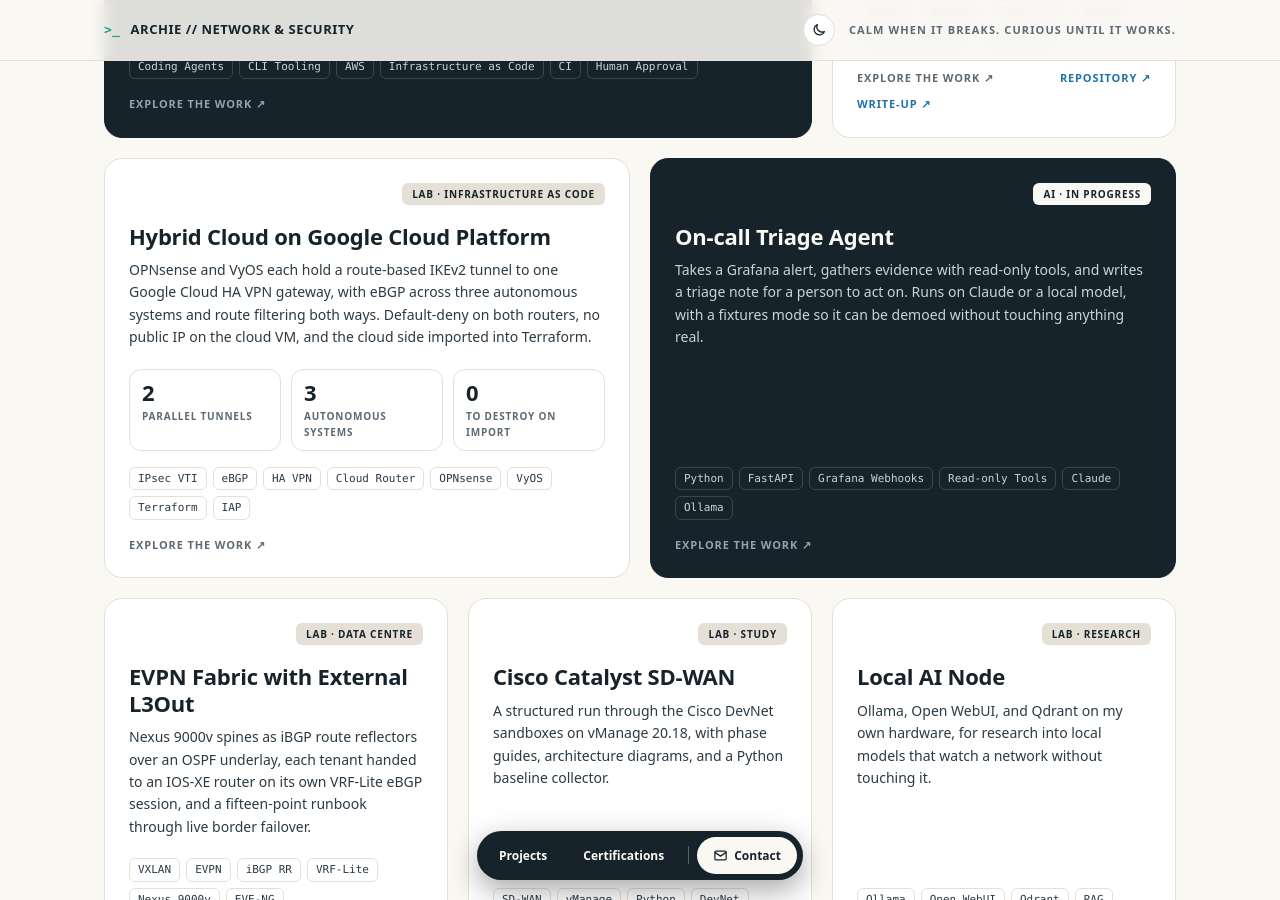
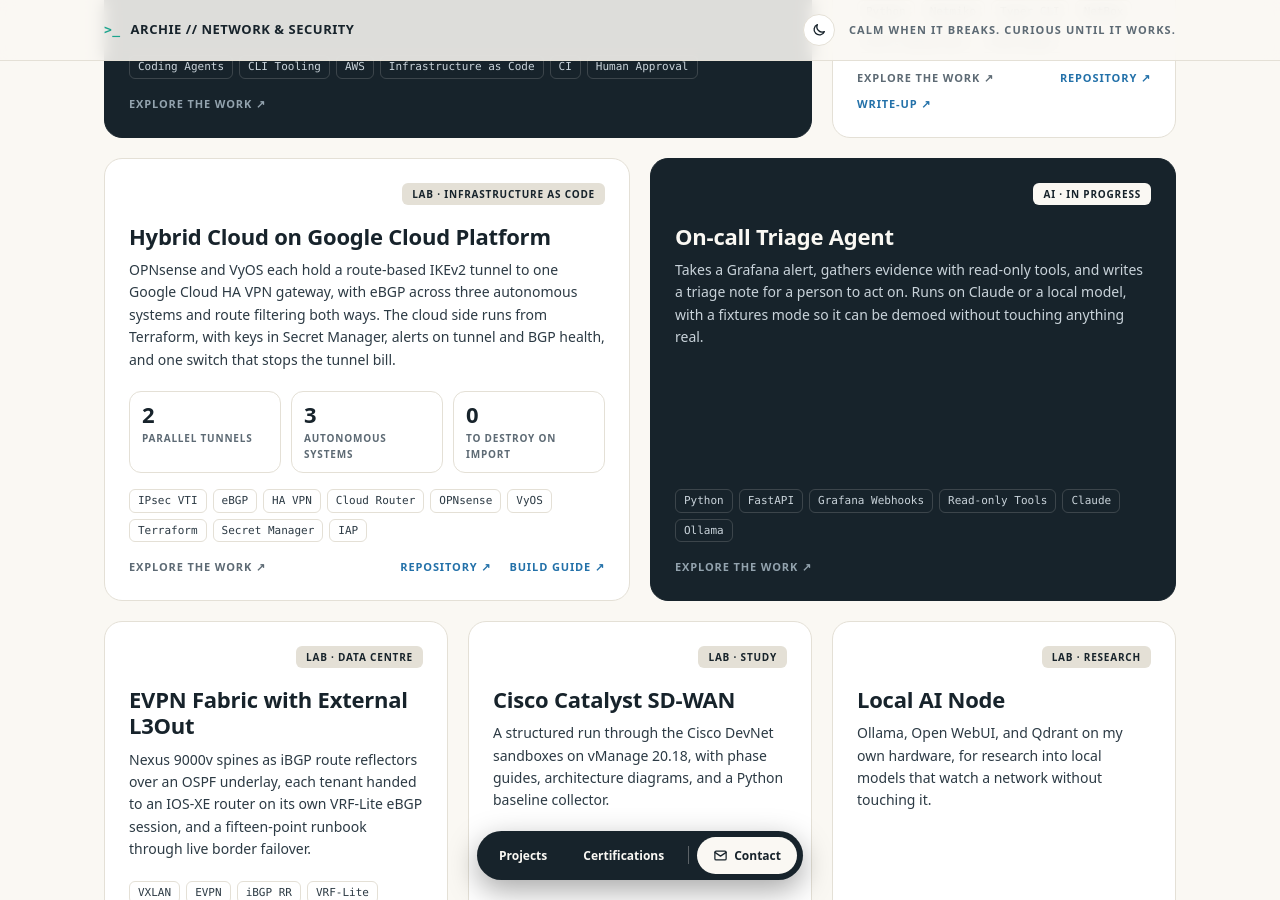
Before and after one commit to archievizt/archievizt.github.io, a Jekyll site: the page built from index.md, in a window 1280 px wide and 900 px high, scrolled down 840 px. Built offline with Jekyll 4.4.1, drawn with Linux system fonts in a browser that asks for light colours; some web fonts are replaced.

Commit message:
Hybrid Cloud Lab has been updated

```diff
--- a/_data/cv.yml
+++ b/_data/cv.yml
@@ -86,8 +86,9 @@ projects:
     kind: "Open source"
     description: "Network automation toolkit with config backup and drift detection, pre and post change validation, STIG-style compliance audits, and NetBox sync on one inventory and one Netmiko connection layer. Anything that writes is a dry run until told otherwise."
   - name: "Hybrid Cloud on Google Cloud Platform"
+    url: "https://github.com/archievizt/hybrid-cloud-lab"
     kind: "Lab"
-    description: "Route-based IKEv2 IPsec over virtual tunnel interfaces from OPNsense and VyOS, built in parallel to one Google Cloud HA VPN gateway, with eBGP across three autonomous systems and route filtering both ways. Default-deny on both routers, IKE and ESP only from the Google peer, and the cloud VM reached through Identity-Aware Proxy with no public IP. The cloud side was imported into Terraform behind a zero-destroy plan gate, with per-tunnel teardown and pre-shared keys that rotate one tunnel at a time."
+    description: "Route-based IKEv2 IPsec over virtual tunnel interfaces from OPNsense and VyOS, built in parallel to one Google Cloud HA VPN gateway, with eBGP across three autonomous systems and route filtering both ways. Default-deny on both routers, and the cloud VM reached through Identity-Aware Proxy with no public IP. The cloud side was imported into Terraform behind a zero-destroy plan gate, with pre-shared keys in Secret Manager, Cloud Monitoring alerts on tunnel and BGP health, and keyless plan-only CI."
   - name: "EVPN fabric with external L3Out"
     url: "https://github.com/archievizt/evpn-vxlan-l3out-lab"
     kind: "Lab"
@@ -114,7 +115,7 @@ skills:
   - area: "Network, Wireless and Remote Access"
     items: "TCP/IP, DNS, DHCP, BGP, OSPF, EIGRP, MPLS, VLAN, STP, VRRP, LACP, vPC, NAT, QoS, Multicast, VXLAN and EVPN (lab), Route-Based IPsec Site-to-Site VPN (IKEv2, VTI), FRR (lab), VMware VeloCloud SD-WAN, Cisco Nexus, Cisco Catalyst, Cisco WLC, Juniper Mist, HPE Aruba, F5 BIG-IP and BIG-IP APM Remote Access VPN"
   - area: "Cloud Networking, Systems Administration and Virtualisation"
-    items: "Google Cloud (lab: VPC, HA VPN, Cloud Router, eBGP, Identity-Aware Proxy, Terraform with Import of Live Resources), Workload Identity Federation, OPNsense and VyOS (lab), Linux, VMware vSphere, Proxmox VE, Docker and Kubernetes (lab)"
+    items: "Google Cloud (lab: VPC, HA VPN, Cloud Router, eBGP, Identity-Aware Proxy, Secret Manager, Cloud Monitoring, Terraform with Import of Live Resources), Workload Identity Federation, OPNsense and VyOS (lab), Linux, VMware vSphere, Proxmox VE, Docker and Kubernetes (lab)"
   - area: "Backup, Recovery and Business Continuity"
     items: "Configuration Backup with Drift Detection, Tested Rollback and Back-Out Planning, Firewall and WAN High Availability Failover Testing, Disaster Recovery and Method of Procedure (MOP) Documentation, VMware and Proxmox Snapshot and Restore"
   - area: "Automation, Monitoring and Governance"
--- a/_data/home.yml
+++ b/_data/home.yml
@@ -107,11 +107,11 @@ projects:
     role: "Lab · Infrastructure as code"
     focus: "cloud network security automation architecture"
     size: "half"
-    description: "OPNsense and VyOS each hold a route-based IKEv2 tunnel to one Google Cloud HA VPN gateway, with eBGP across three autonomous systems and route filtering both ways. Default-deny on both routers, no public IP on the cloud VM, and the cloud side imported into Terraform."
-    stack: ["IPsec VTI", "eBGP", "HA VPN", "Cloud Router", "OPNsense", "VyOS", "Terraform", "IAP"]
+    description: "OPNsense and VyOS each hold a route-based IKEv2 tunnel to one Google Cloud HA VPN gateway, with eBGP across three autonomous systems and route filtering both ways. The cloud side runs from Terraform, with keys in Secret Manager, alerts on tunnel and BGP health, and one switch that stops the tunnel bill."
+    stack: ["IPsec VTI", "eBGP", "HA VPN", "Cloud Router", "OPNsense", "VyOS", "Terraform", "Secret Manager", "IAP"]
     tagline: "Two routers, one cloud gateway, three autonomous systems. Built twice on purpose, so I could compare the platforms without a cutover."
     my_role: "Design and build"
-    status: "Working, cloud side in Terraform"
+    status: "Working, published with a full build guide"
     stats:
       - value: "2"
         label: "Parallel tunnels"
@@ -129,9 +129,18 @@ projects:
       - heading: "Locked down by default"
         text: "Both routers run default-deny. IKE and ESP are accepted only from the Google peer, SSH on VyOS listens on the LAN alone, and the cloud VM has no external IP at all. I reach it through Identity-Aware Proxy. MTU and MSS are tuned for the tunnel, because ping working while transfers hang is the classic hybrid fault."
       - heading: "The cloud side as code"
-        text: "I built it by hand first, then imported it into Terraform instead of rebuilding, and nothing got applied until the plan showed zero to destroy. Each router is one entry in a map, one variable builds or tears down each tunnel while the gateway addresses stay fixed, and the pre-shared keys are sensitive values that rotate one tunnel at a time."
+        text: "I built it by hand first, then imported it into Terraform instead of rebuilding, and nothing got applied until the plan showed zero to destroy. Each router is one entry in a map. The pre-shared keys live in Secret Manager, never in a file, and adding a new key version replaces only that one tunnel. One variable switches the tunnels off at the end of a session, so the lab costs nothing while the gateway keeps its addresses. State sits in a versioned, locked-down Cloud Storage bucket."
+      - heading: "Watched, and safe to publish"
+        text: "Cloud Monitoring emails me when a tunnel or a BGP session stays down for five minutes, set up so the end-of-session teardown does not page me. The public repo uses documentation addresses only, gitleaks and a private denylist hook block real values at commit time, and a plan-only GitHub Actions workflow signs in through Workload Identity Federation, so no cloud key is stored anywhere."
       - heading: "What broke along the way"
-        text: "A base64 key that broke IKE authentication, a missing DH group, and a BGP session that showed Established while advertising nothing. Each one is written up with the log line that gave it away."
+        text: "A base64 key that broke IKE authentication, a missing DH group, and a BGP session that showed Established while advertising nothing. Each one is in the build guide with the log line that gave it away, along with thirty corrections to my first notes."
+      - heading: "Lab versus production"
+        text: "Two routers on separate networks give two connections, not redundancy. Production would run two tunnels per router across both gateway interfaces, with BGP authentication, BFD, and a dedicated service account. The repo lists each of those gaps on purpose."
+    links:
+      - label: "Repository"
+        url: "https://github.com/archievizt/hybrid-cloud-lab"
+      - label: "Build guide"
+        url: "https://github.com/archievizt/hybrid-cloud-lab/blob/main/docs/BEGINNER_GUIDE.md"
 
   - id: "triage-agent"
     title: "On-call Triage Agent"
```
